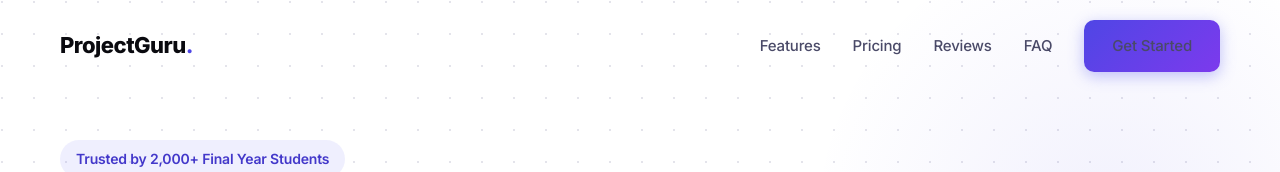
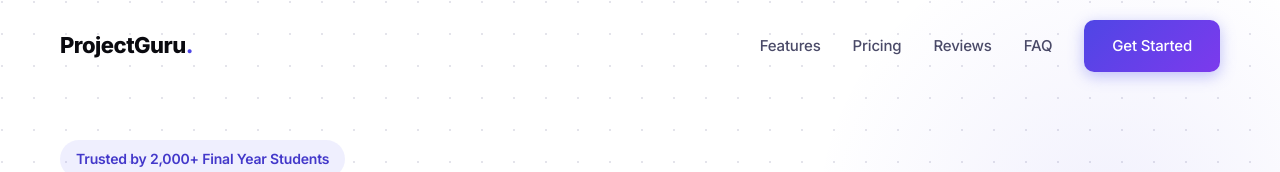
Before and after one commit to Sakshamraina07/ProjectGuru, a Next.js app in the folder projectguru/: page / in a window 1280 px wide. Shown: the top 172 px of the page. Built offline with nearby package versions, Linux system fonts and the light colour scheme.

Commit message:
Fix Get Started button text color in Navbar

```diff
--- a/projectguru/src/components/Navbar/Navbar.module.css
+++ b/projectguru/src/components/Navbar/Navbar.module.css
@@ -59,7 +59,7 @@
     color: var(--primary);
 }
 
-.navLinks a.btn-primary {
+.navLinks a:global(.btn-primary) {
     color: white;
 }
 
```
